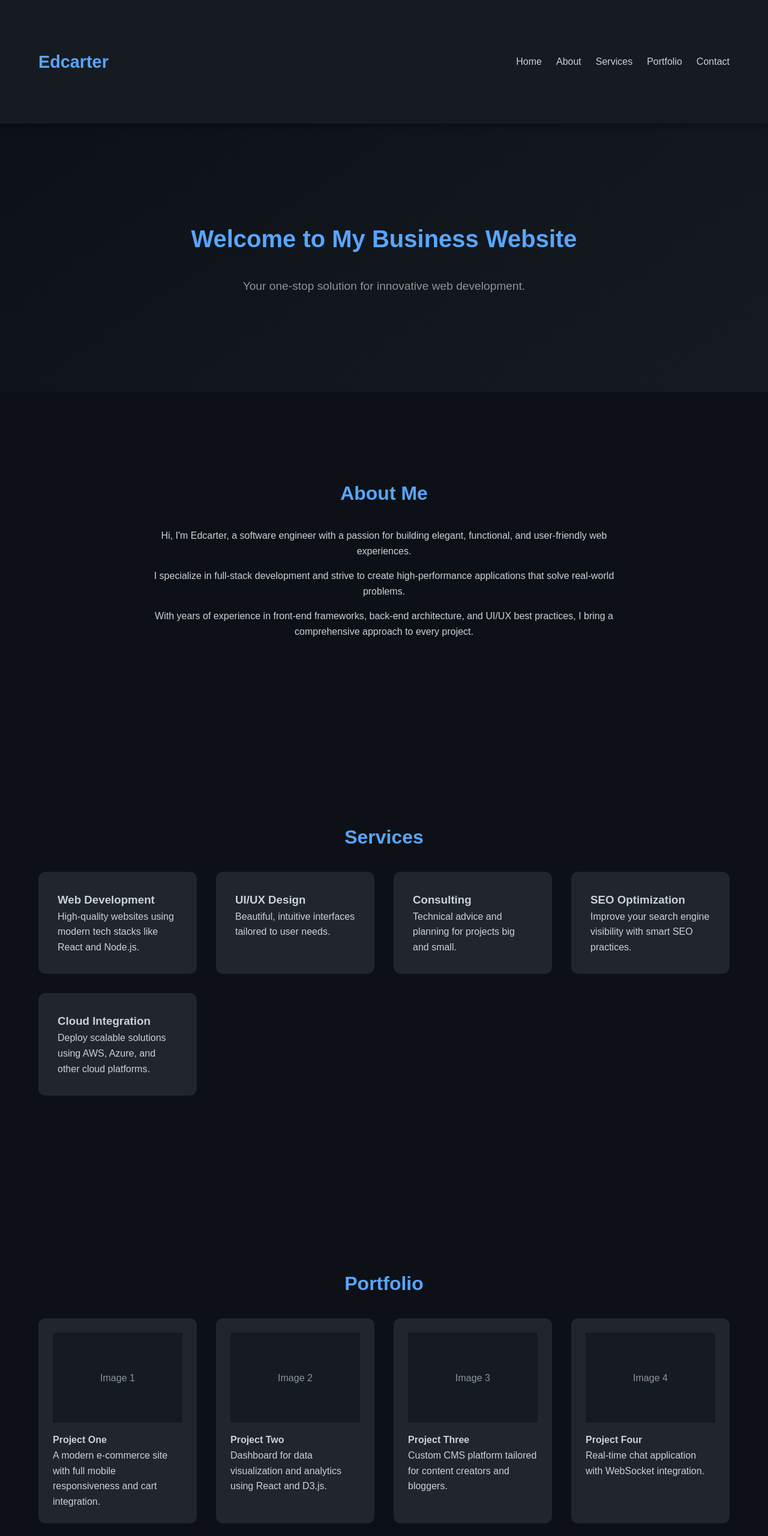
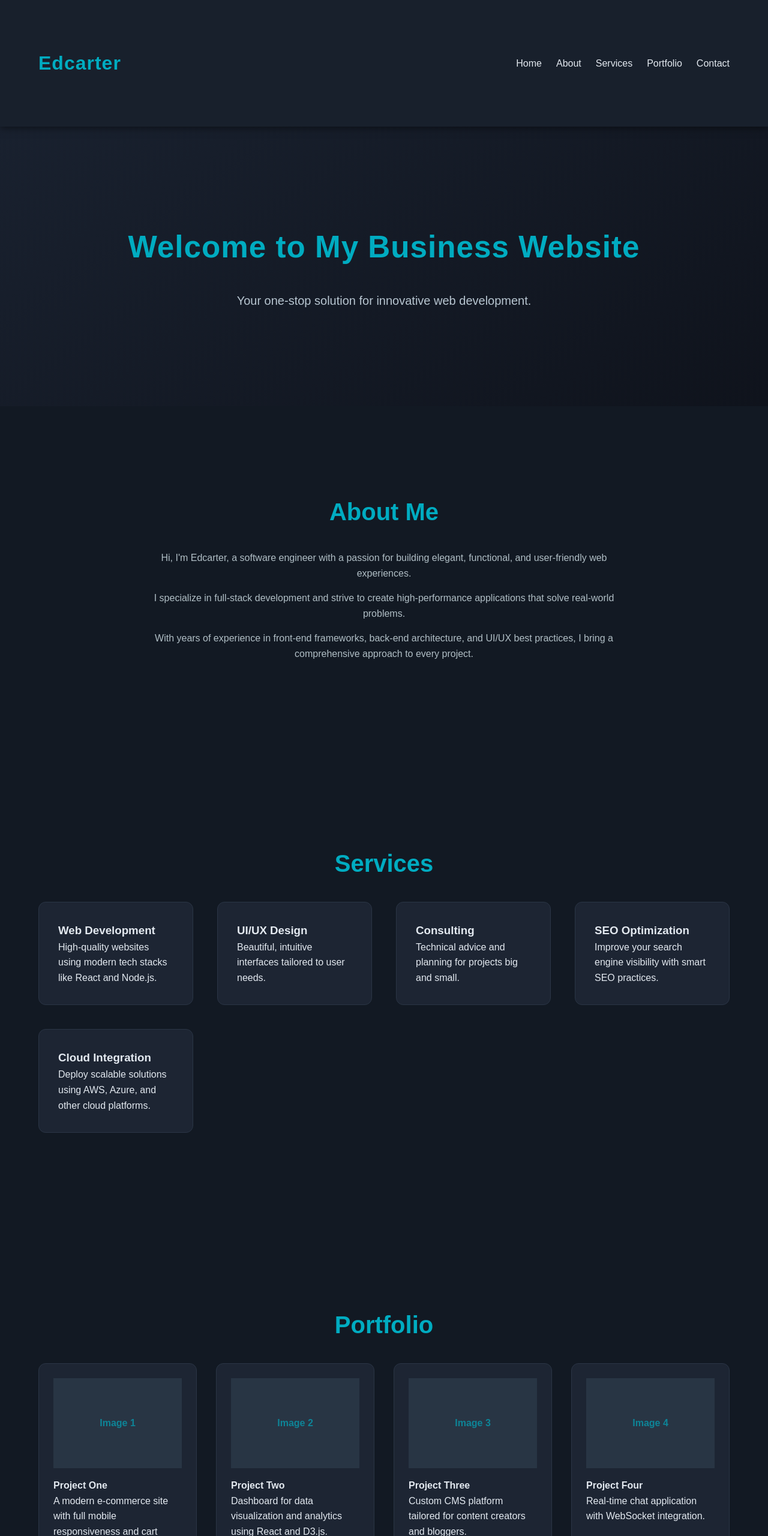
Before and after one commit to edwinndungu2/my-personal-business-website, a plain HTML site: page index.html in a window 1280 px wide. Shown: the top 2560 px of the page at 60% size. Drawn offline with Linux system fonts and the light colour scheme; a script that the page names is missing.

Commit message:
third commit

```diff
--- a/css/style.css
+++ b/css/style.css
@@ -7,8 +7,8 @@
 
   body {
     font-family: 'Orbitron', sans-serif;
-    background-color: #0d1117;
-    color: #c9d1d9;
+    background-color: #121923;
+    color: #e3e9f0;
     line-height: 1.6;
   }
 
@@ -21,9 +21,9 @@
 
   /* Navigation */
   header {
-    background-color: #161b22;
+    background-color: #18202c;
     padding: 1rem 0;
-    box-shadow: 0 2px 10px rgba(0, 0, 0, 0.5);
+    box-shadow: 0 2px 12px rgba(0, 0, 0, 0.5);
     position: sticky;
     top: 0;
     z-index: 1000;
@@ -36,9 +36,10 @@
   }
 
   .logo {
-    font-size: 1.8rem;
-    color: #58a6ff;
+    font-size: 2rem;
+    color: #00acc1;
     font-weight: bold;
+    letter-spacing: 1px;
   }
 
   .nav-links {
@@ -48,50 +49,53 @@
   }
 
   .nav-links a {
-    color: #c9d1d9;
+    color: #e3e9f0;
     text-decoration: none;
     font-weight: 500;
     transition: color 0.3s ease;
   }
 
   .nav-links a:hover {
-    color: #58a6ff;
+    color: #00acc1;
   }
 
   #menu-toggle {
     display: none;
     background: none;
     border: none;
-    color: #c9d1d9;
+    color: #e3e9f0;
     font-size: 1.5rem;
   }
 
   /* Hero Section */
   .hero {
-    background: linear-gradient(145deg, #0d1117, #161b22);
+    background: linear-gradient(145deg, #19212f, #0f131c);
     text-align: center;
     padding: 6rem 0;
+    color: #00acc1;
   }
 
   .hero h2 {
-    font-size: 2.5rem;
-    color: #58a6ff;
+    font-size: 3.2rem;
+    letter-spacing: 1px;
   }
 
   .hero p {
-    font-size: 1.2rem;
-    color: #8b949e;
+    font-size: 1.25rem;
+    color: #b8c6d1;
+    margin-top: 1rem;
   }
 
   /* Sections */
   section {
     padding: 5rem 0;
+    background-color: #121923;
   }
 
   h2 {
     text-align: center;
-    font-size: 2rem;
-    color: #58a6ff;
+    font-size: 2.5rem;
+    color: #00acc1;
     margin-bottom: 2rem;
   }
 
@@ -100,26 +104,27 @@
     max-width: 800px;
     margin: 1rem auto;
     text-align: center;
-    color: #c9d1d9;
+    color: #b0bec5;
   }
 
   /* Services */
   .service-grid {
     display: grid;
     grid-template-columns: repeat(auto-fit, minmax(250px, 1fr));
-    gap: 2rem;
+    gap: 2.5rem;
   }
 
   .service-card {
-    background-color: #21262d;
+    background-color: #1d2533;
     padding: 2rem;
     border-radius: 12px;
-    transition: transform 0.3s ease, background 0.3s ease;
+    border: 1px solid #2a3545;
+    transition: transform 0.3s ease, box-shadow 0.3s ease;
   }
 
   .service-card:hover {
     transform: translateY(-5px);
-    background-color: #30363d;
+    box-shadow: 0 0 18px rgba(0, 188, 212, 0.1);
   }
 
   /* Portfolio */
@@ -130,26 +135,28 @@
   }
 
   .portfolio-item {
-    background-color: #21262d;
+    background-color: #1d2533;
     border-radius: 12px;
     padding: 1.5rem;
+    border: 1px solid #2a3545;
   }
 
   .image-placeholder {
-    background-color: #161b22;
+    background-color: #283544;
     height: 150px;
     margin-bottom: 1rem;
     display: flex;
     align-items: center;
     justify-content: center;
-    color: #8b949e;
+    color: #00acc1aa;
+    font-weight: bold;
   }
 
   /* Testimonials */
   .testimonial {
-    background-color: #21262d;
+    background-color: #1d2533;
     padding: 2rem;
-    border-left: 4px solid #58a6ff;
+    border-left: 4px solid #00acc1;
     margin: 1rem 0;
     border-radius: 8px;
   }
@@ -167,29 +174,31 @@
     padding: 1rem;
     border: none;
     border-radius: 6px;
-    background-color: #161b22;
-    color: #c9d1d9;
+    background-color: #10141c;
+    color: #e3e9f0;
+    border: 1px solid #2c3e50;
   }
 
   button[type="submit"] {
-    background-color: #58a6ff;
-    color: #0d1117;
+    background-color: #00acc1;
+    color: #ffffff;
     padding: 1rem;
     border: none;
     border-radius: 6px;
     cursor: pointer;
     font-weight: bold;
-    transition: background 0.3s ease;
+    transition: background 0.3s ease, box-shadow 0.3s ease;
   }
 
   button[type="submit"]:hover {
-    background-color: #1f6feb;
+    background-color: #008394;
+    box-shadow: 0 0 8px #00acc1;
   }
 
   /* Footer */
   footer {
-    background-color: #161b22;
-    color: #8b949e;
+    background-color: #18202c;
+    color: #cfd8dc;
     text-align: center;
     padding: 2rem 0;
     margin-top: 2rem;
@@ -197,8 +206,13 @@
 
   .socials a {
     margin: 0 0.5rem;
-    color: #58a6ff;
+    color: #00acc1;
     text-decoration: none;
+    transition: text-shadow 0.3s ease;
+  }
+
+  .socials a:hover {
+    text-shadow: 0 0 4px #00acc1;
   }
 
   /* Fonts */
```
